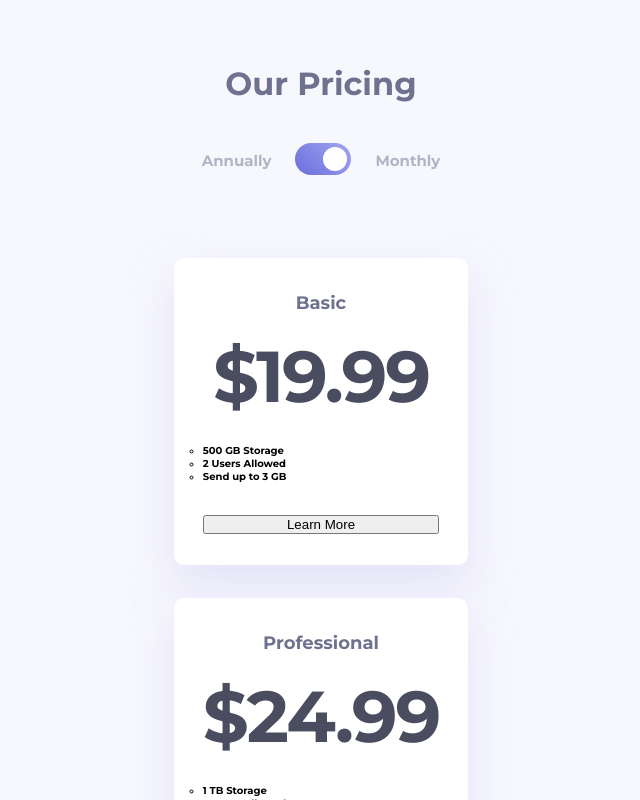
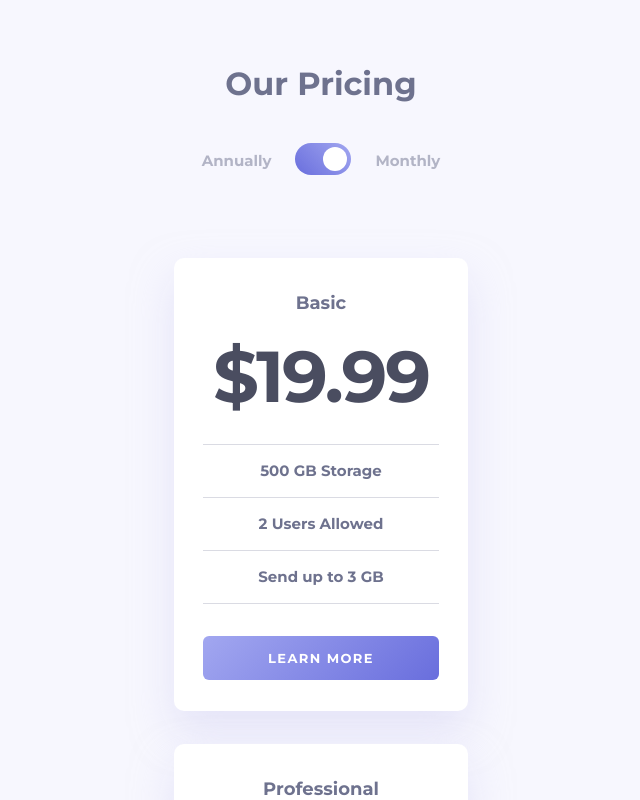
Before and after one commit to AdamHaniff/Pricing-Component-With-Toggle, a React (Create React App) app: page / in a window 1280 px wide. Shown: the top 800 px of the page, without its empty margins (319-959 px from the left). Built offline with nearby package versions, Linux system fonts and the light colour scheme.

Commit message:
Created professional-pricing-plan class

```diff
--- a/src/css/main.css
+++ b/src/css/main.css
@@ -27,6 +27,7 @@ body {
   flex-direction: column;
   align-items: center;
   gap: 8rem;
+  padding-bottom: 7.1rem;
 }
 
 .subscription-plan {
@@ -112,4 +113,35 @@ body {
   font-size: 7.2rem;
   line-height: 7.1rem;
   letter-spacing: -0.216rem;
+}
+.pricing-plan__features {
+  list-style: none;
+  border-top: 0.1rem solid rgba(110, 114, 142, 0.25);
+  padding-top: 1.2rem;
+  text-align: center;
+}
+.pricing-plan__features .pricing-plan__feature:not(:first-child) {
+  padding-top: 1.2rem;
+}
+.pricing-plan__feature {
+  color: #6e728e;
+  font-size: 1.5rem;
+  line-height: 2.8rem;
+  border-bottom: 0.1rem solid rgba(110, 114, 142, 0.25);
+  padding-bottom: 1.2rem;
+}
+.pricing-plan__btn {
+  border: none;
+  height: 4.4rem;
+  border-radius: 0.6rem;
+  background: linear-gradient(135deg, #a2a7f0 0%, #696edd 100%);
+  color: #fff;
+  font-family: "Montserrat", sans-serif;
+  font-size: 1.3rem;
+  letter-spacing: 0.1393rem;
+  text-transform: uppercase;
+}
+
+.professional-pricing-plan {
+  background: linear-gradient(135deg, #a2a7f0 0.06%, #696edd 100.06%);
 }/*# sourceMappingURL=main.css.map */
--- a/src/main.scss
+++ b/src/main.scss
@@ -54,6 +54,7 @@ body {
   flex-direction: column;
   align-items: center;
   gap: 8rem;
+  padding-bottom: 7.1rem;
 }
 
 // ******* SUBSCRIPTION-PLAN *******
@@ -151,4 +152,40 @@ body {
     line-height: 7.1rem;
     letter-spacing: -0.216rem;
   }
+
+  &__features {
+    list-style: none;
+    border-top: 0.1rem solid $color-storm-grey-25-percent;
+    padding-top: 1.2rem;
+    text-align: center;
+
+    & .pricing-plan__feature:not(:first-child) {
+      padding-top: 1.2rem;
+    }
+  }
+
+  &__feature {
+    color: $color-storm-grey;
+    font-size: 1.5rem;
+    line-height: 2.8rem;
+    border-bottom: 0.1rem solid $color-storm-grey-25-percent;
+    padding-bottom: 1.2rem;
+  }
+
+  &__btn {
+    border: none;
+    height: 4.4rem;
+    border-radius: 0.6rem;
+    background: $color-btn-basic;
+    color: $color-white;
+    font-family: $font-montserrat;
+    font-size: 1.3rem;
+    letter-spacing: 0.1393rem;
+    text-transform: uppercase;
+  }
 }
+
+// * CLASSES USED WITH JAVASCRIPT *
+.professional-pricing-plan {
+  background: $color-professional;
+}
```
Also changed, not shown: 1 other file (tests, documents, lock files or other folders).
